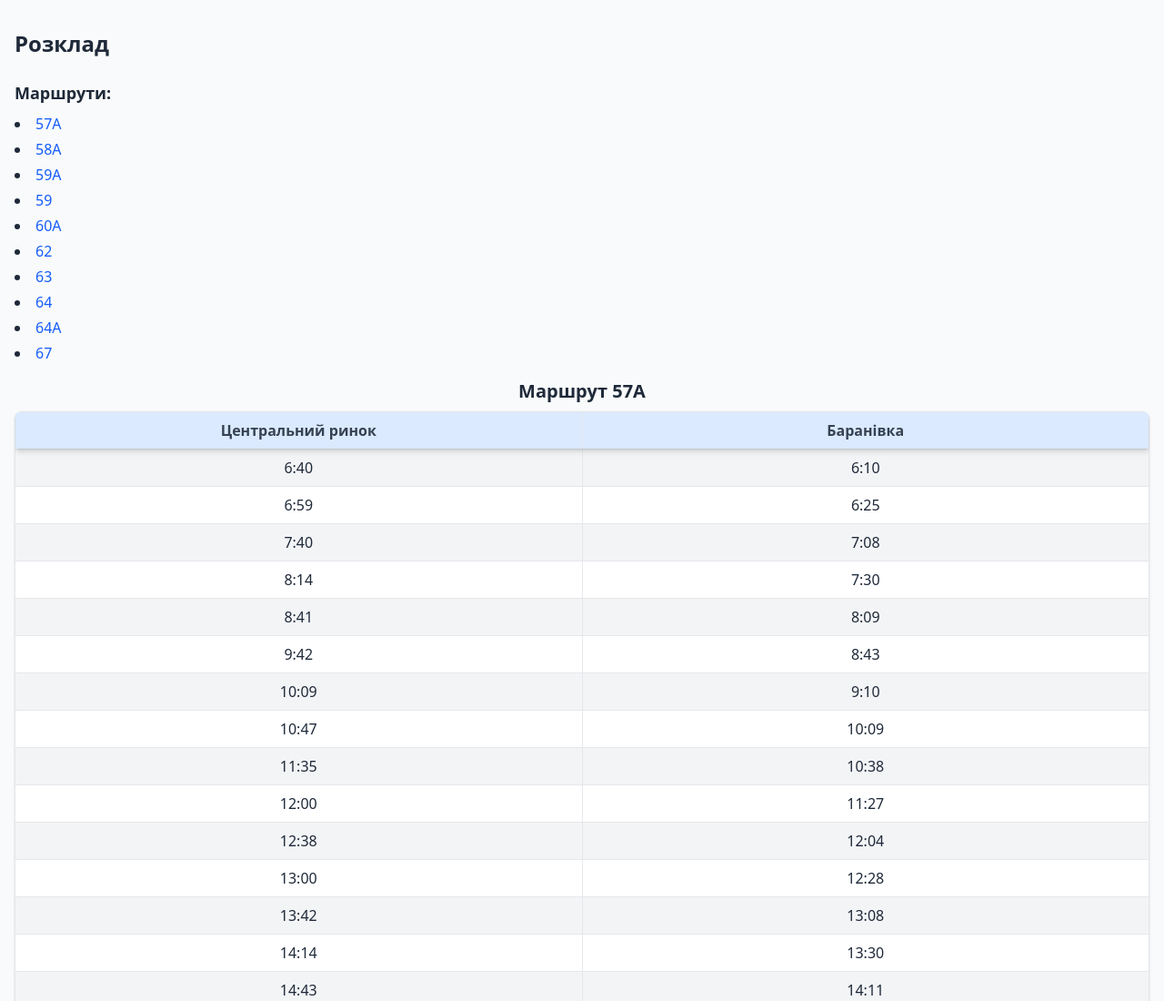
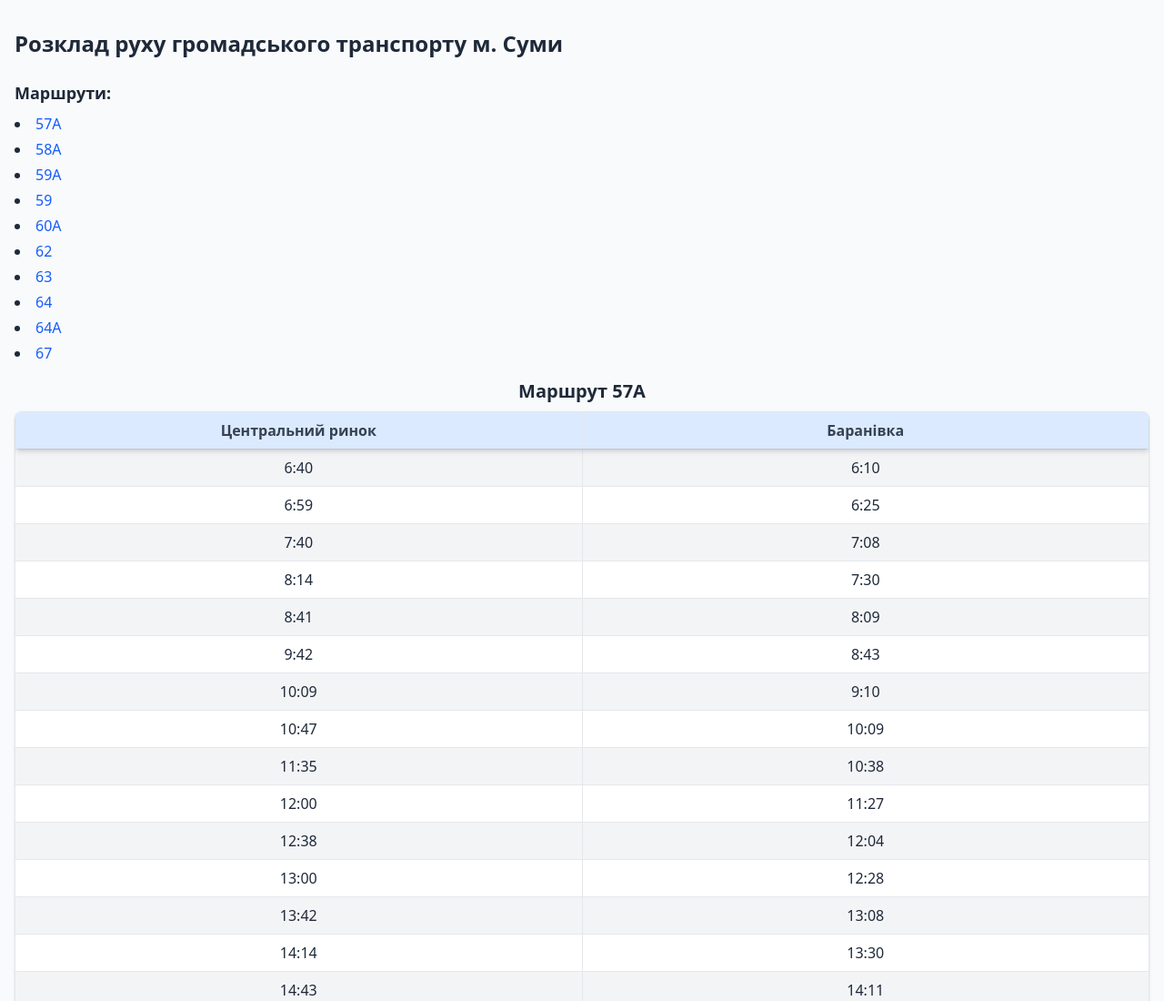
Before and after one commit to oleksandrbazil/rozklad-transportu-sumy, a website: page index.html in a window 1280 px wide. Shown: the top 1100 px of the page at 91% size. Drawn offline with Linux system fonts and the light colour scheme.

Commit message:
Update page title

```diff
--- a/index.html
+++ b/index.html
@@ -8,7 +8,7 @@
 </head>
 <body class="bg-gray-50 text-gray-800">
 <div class="container mx-auto px-4 py-8">
-    <h1 class="text-2xl font-bold mb-6">Розклад</h1>
+    <h1 class="text-2xl font-bold mb-6">Розклад руху громадського транспорту м. Суми</h1>
 
     <h2 class="text-lg font-semibold mb-2">Маршрути:</h2>
     <ul class="list-disc list-inside space-y-1 mb-4">
```
